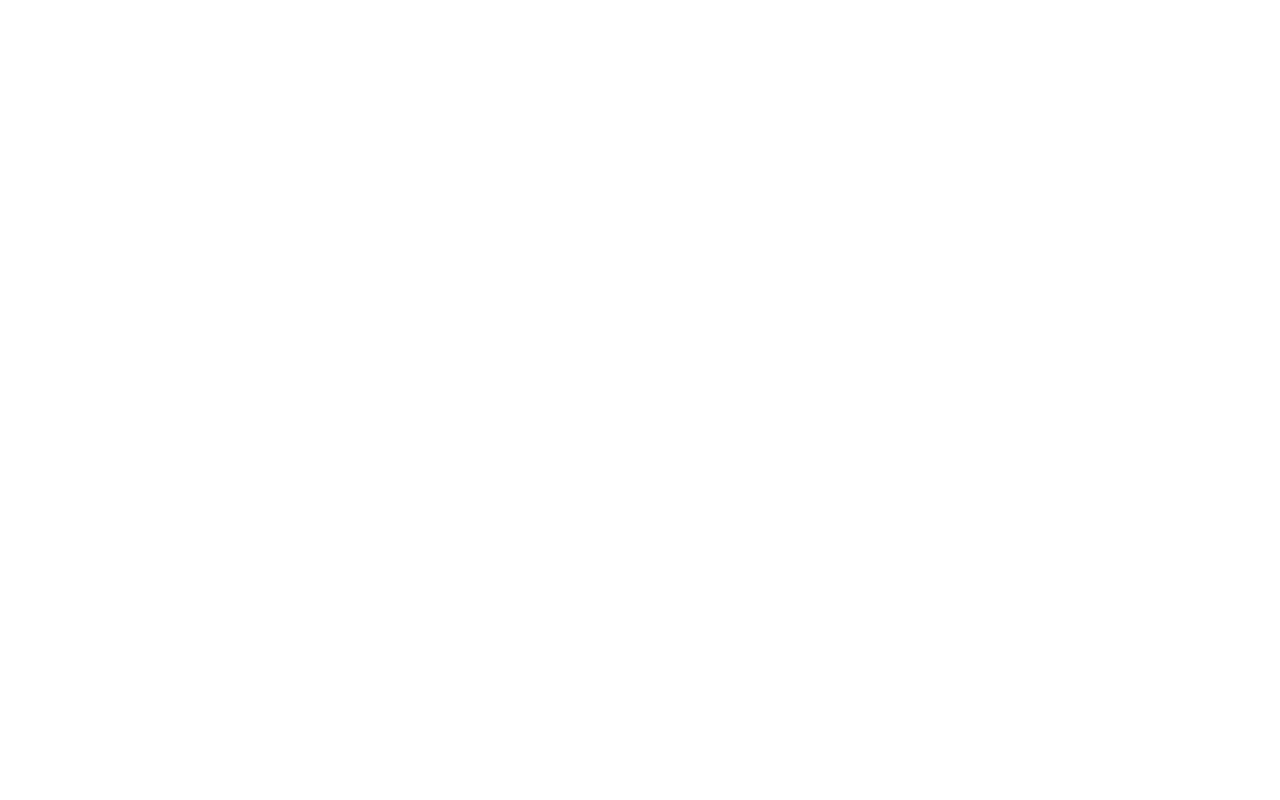
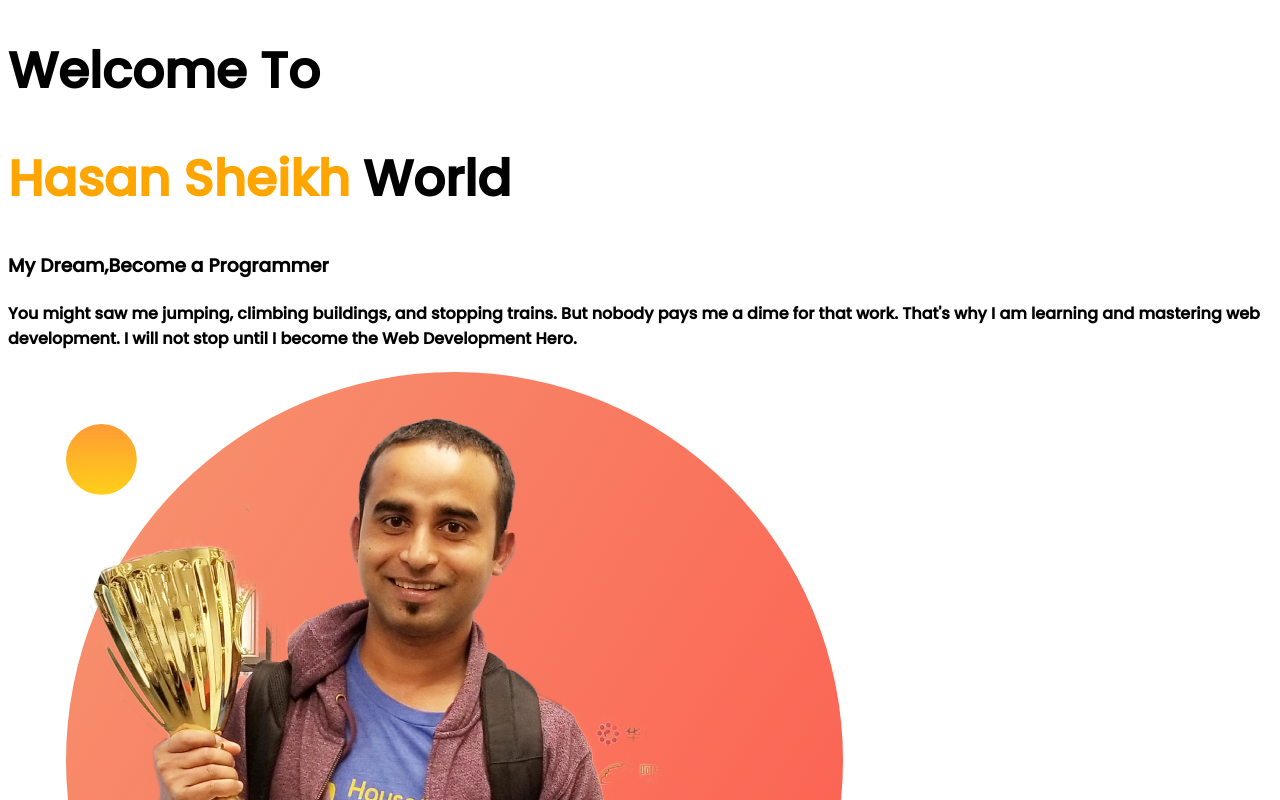
Before and after one commit to SHEIKHHASANUZZAMAN/developer-portfollio, a plain HTML site: page index.html in a window 1280 px wide. Shown: the top 800 px of the page. Drawn offline with Linux system fonts and the light colour scheme.

Commit message:
Added-p-&-pic

```diff
--- a/index.html
+++ b/index.html
@@ -5,9 +5,16 @@
     <meta http-equiv="X-UA-Compatible" content="IE=edge">
     <meta name="viewport" content="width=device-width, initial-scale=1.0">
     <title>Hasan Portfolio</title>
+    <link rel="preconnect" href="https://fonts.googleapis.com">
+    <link rel="preconnect" href="https://fonts.gstatic.com" crossorigin>
+    <link href="https://fonts.googleapis.com/css2?family=Poppins:wght@300;500&display=swap" rel="stylesheet">
     <link rel="stylesheet" href="style.css">
 </head>
 <body>
-
+    <h1>Welcome To</h1>
+    <h1><span class="orange-color">Hasan Sheikh</span> World</h1>
+    <h3>My Dream,Become a Programmer </h3>
+    <h4>You might saw me jumping, climbing buildings, and stopping trains. But nobody pays me a dime for that work. That's why I am learning and mastering web development. I will not stop until I become the Web Development Hero.</h4>
+    <img src="images/jhankar.png" alt="">
 </body>
 </html>
--- a/style.css
+++ b/style.css
@@ -0,0 +1,7 @@
+body{
+    font-family: 'Poppins', sans-serif;
+}
+h1{font-size: 50px;}
+.orange-color{
+    color: orange;
+}
```
Also changed, not shown: images/dream-bg.png (added), images/exp-bg.png (added), images/jhankar.png (added), images/jhankar2.png (added), images/my-bg.png (added), images/my-bg2.png (added), images/top-banner.png (added).
